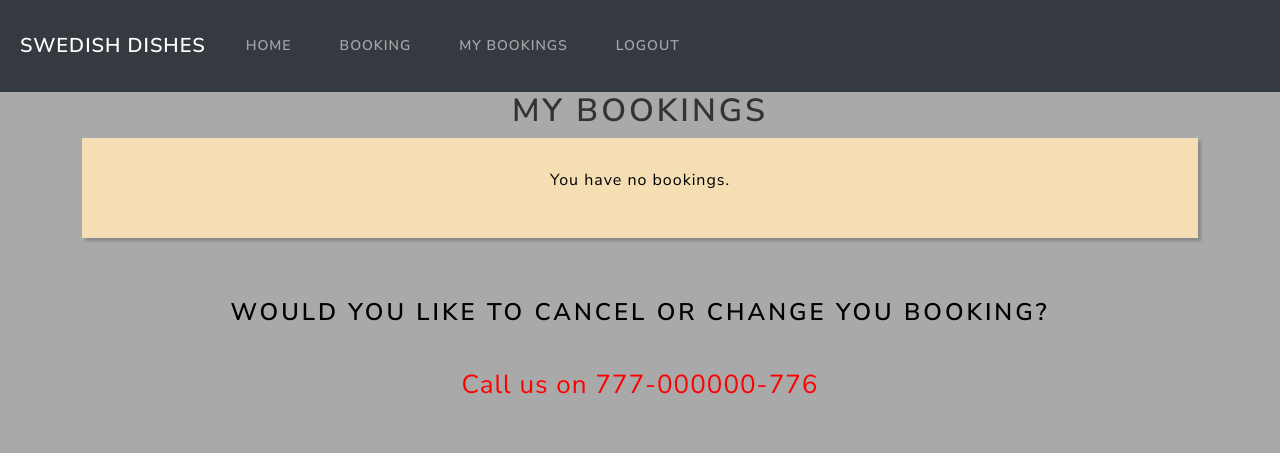
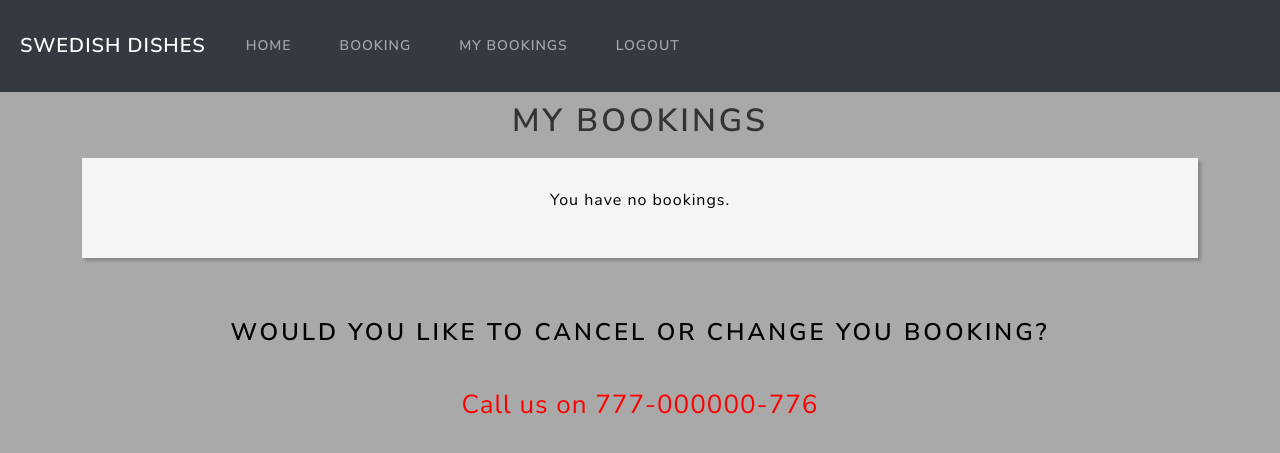
Before and after one commit to Philippos123/vegan-resturant.1, a Django app: page /my-bookings/ in a window 1280 px wide. Shown: the top 453 px of the page. Run offline with Django 4.2, Linux system fonts and the light colour scheme; the visitor is signed in with stand-in values (Sample User, id 1); data that the repository does not hold is empty.

Commit message:
Add css for my bookings

```diff
--- a/resturant/static/css/style.css
+++ b/resturant/static/css/style.css
@@ -130,6 +130,7 @@ p{
 .container1{
     box-shadow: 7px 4px 5px 5px gray;
     padding-bottom: 50px;
+    background-color: wheat;
 }
 /* CTA for login page */
 
@@ -149,6 +150,7 @@ p{
     box-shadow: 7px 4px 5px 5px gray;
     padding-bottom: 50px;
     padding: 15px;
+    background-color: wheat;
 }
 
 .account-r{
@@ -270,7 +272,7 @@ p{
     overflow: hidden;
     padding-top: 30px;
     padding-bottom: 30px;
-    background-color: wheat;
+    background-color: whitesmoke;
     box-shadow: 3px 3px 3px rgba(0, 0, 0, 0.2);
     display: flex;
     flex-direction: column;
@@ -323,3 +325,8 @@ padding-top: 30px;
 font-size:26px;
 color: red;
 }
+
+.bookings-head{
+    padding-top: 10px;
+    padding-bottom: 10px;
+}
--- a/resturant/static/js/script.js
+++ b/resturant/static/js/script.js
@@ -16,9 +16,10 @@ document.addEventListener('DOMContentLoaded', function() {
 
 
             // Generate the Google Calendar link with dynamic values
+            const startTime = `${date}T${time.replace(':', '')}00Z`;
+            const endTime = `${date}T${time.replace(':', '')}00Z`;
 
-
-            const googleCalendarLink = `https://calendar.google.com/calendar/render?action=TEMPLATE&dates=%2F$&details=Your%20Booking%20Details&location=${encodeURIComponent(location)}&text=Booking%20at%20Your%20Restaurant`;
+            const googleCalendarLink = `https://calendar.google.com/calendar/render?action=TEMPLATE&dates=${startTime}%2F${endTime}&details=Your%20Booking%20Details&location=${encodeURIComponent(location)}&text=${title}`;
 
             // Set the href attribute of the Google Calendar button
             document.getElementById('googleCalendarLink').setAttribute('href', googleCalendarLink);
--- a/resturant/templates/resturant/my_bookings.html
+++ b/resturant/templates/resturant/my_bookings.html
@@ -1,7 +1,7 @@
 {% extends "resturant/base.html" %}
 
 {% block content %}
-<h1>My Bookings</h1>
+<h1 class="bookings-head">My Bookings</h1>
 
 <div class="container-book">
     {% if bookings %}
```
